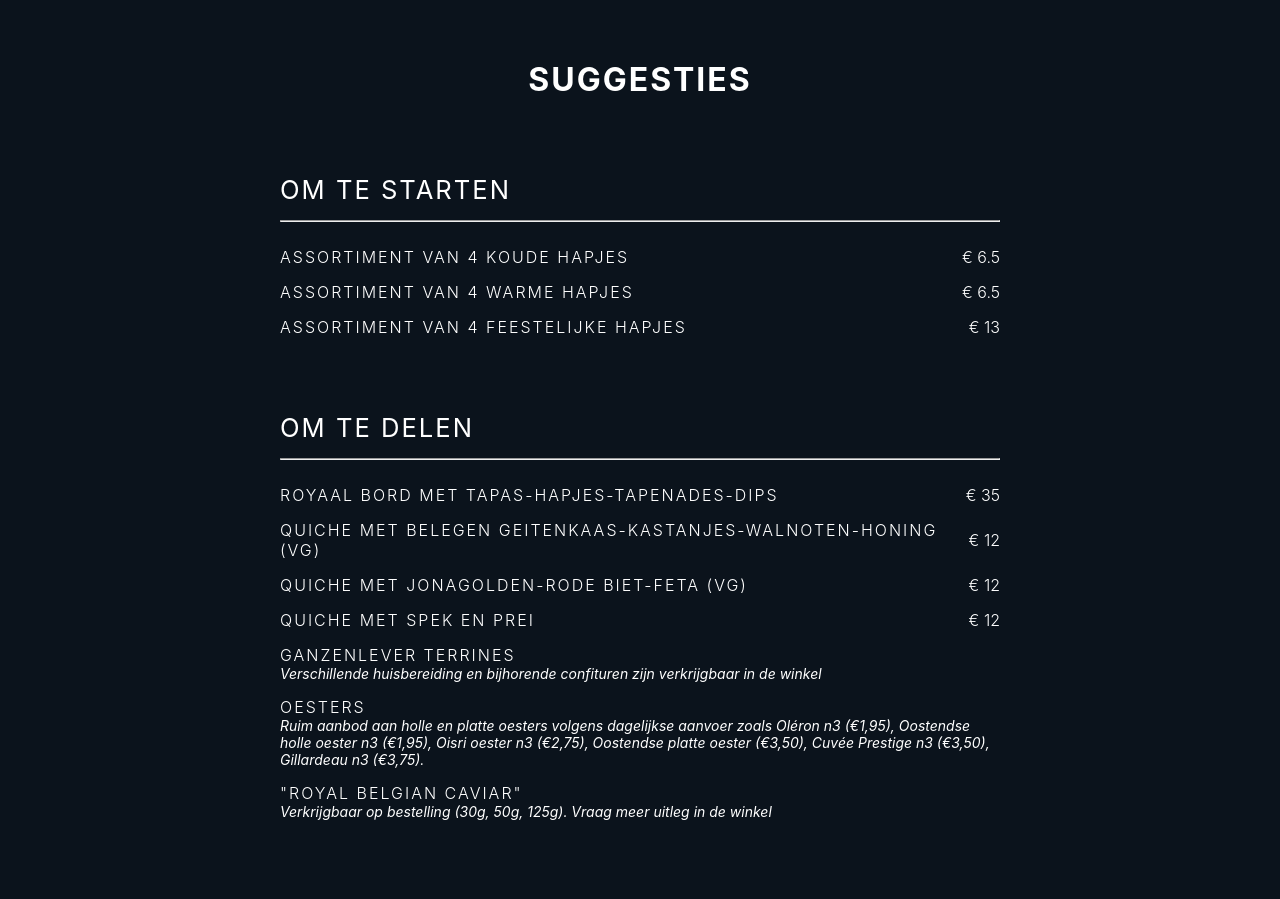
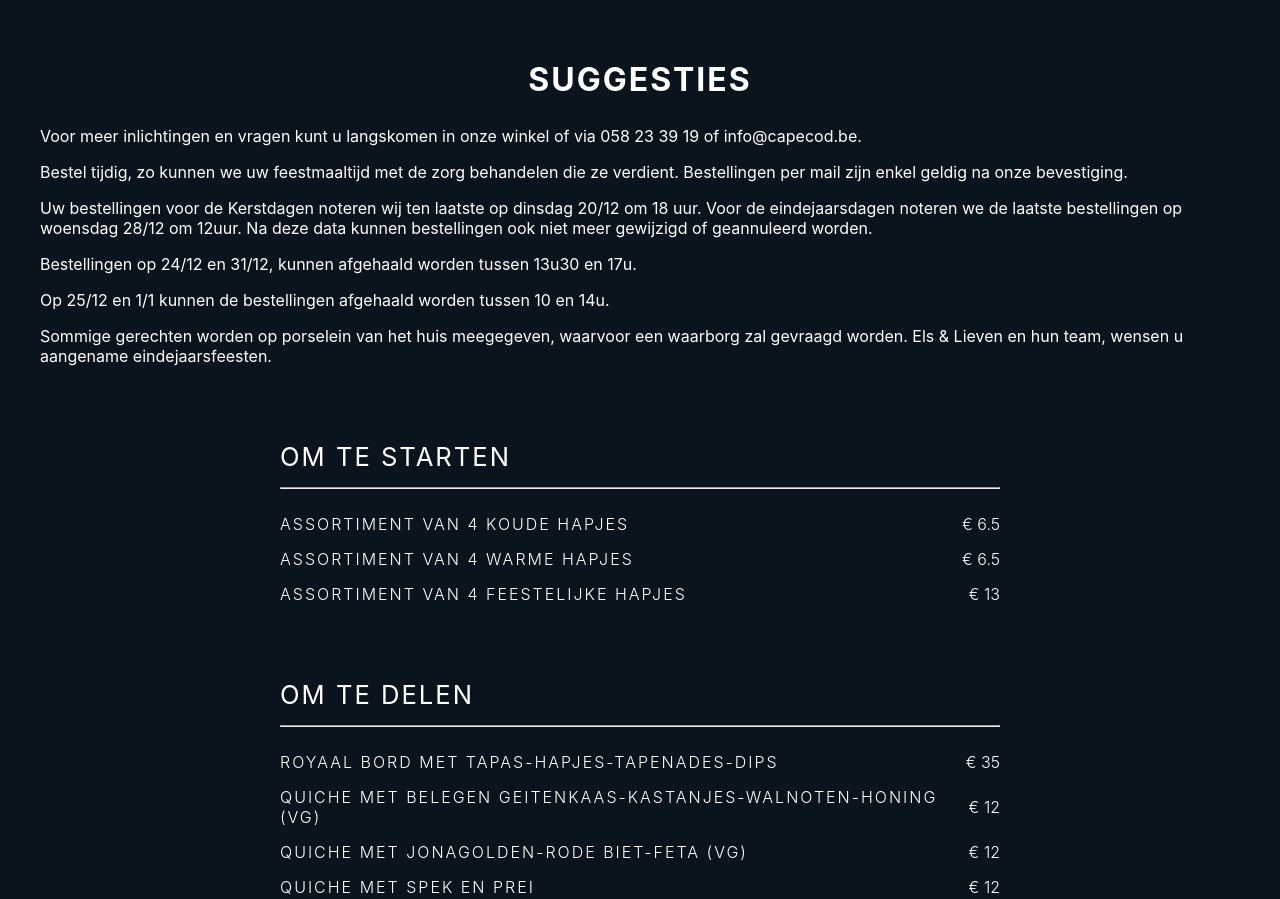
Before and after one commit to ianvln/capecod.next, a Next.js app: page / in a window 1280 px wide. Shown: the part 940-1839 px from the top of the page. Built offline with nearby package versions, Linux system fonts and the light colour scheme; a web font is replaced by a local one.

Commit message:
add instructions for suggestions

```diff
--- a/pages/index.tsx
+++ b/pages/index.tsx
@@ -28,8 +28,14 @@ const Home: NextPage = () => {
       </section>
 
       <section id="suggestions" style={sectionStyle}>
-        <Fade>
+        <Fade triggerOnce>
           <h1 style={sectionTitleStyle}> Suggesties </h1>
+          <p> Voor meer inlichtingen en vragen kunt u langskomen in onze winkel of via 058 23 39 19 of info@capecod.be. </p>
+          <p> Bestel tijdig, zo kunnen we uw feestmaaltijd met de zorg behandelen die ze verdient. Bestellingen per mail zijn enkel geldig na onze bevestiging. </p>
+          <p> Uw bestellingen voor de Kerstdagen noteren wij ten laatste op dinsdag  20/12 om 18 uur. Voor de eindejaarsdagen noteren we de laatste bestellingen op woensdag 28/12 om 12uur. Na deze data kunnen bestellingen ook niet meer gewijzigd of geannuleerd worden. </p>
+          <p> Bestellingen op 24/12 en 31/12, kunnen afgehaald worden tussen 13u30 en 17u. </p>
+          <p> Op 25/12 en 1/1 kunnen de bestellingen afgehaald worden tussen 10 en 14u. </p>
+          <p> Sommige gerechten worden op porselein van het huis meegegeven, waarvoor een waarborg zal gevraagd worden. Els & Lieven en hun team, wensen u aangename eindejaarsfeesten. </p>
         </Fade>
 
         <MenuCard menu={MENU} />
```
